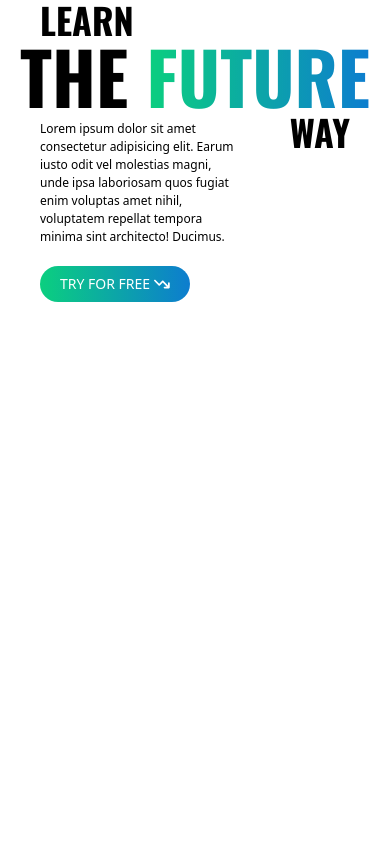
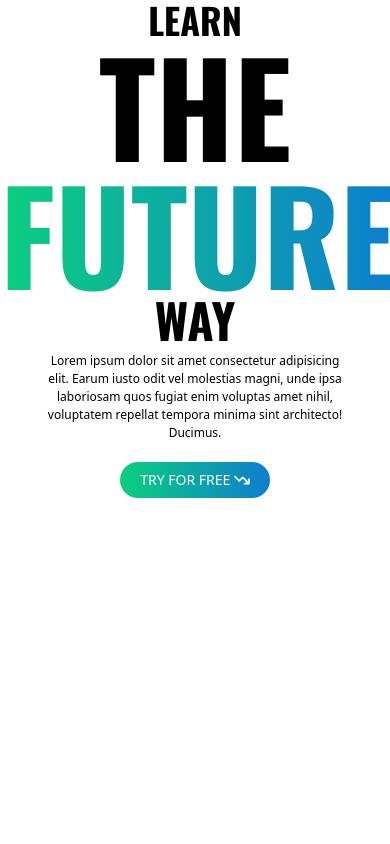
Before and after one commit to sambitsingha/SynthoPrep, a React (Vite) app in the folder client/: page / in a window 390 px wide. Shown: the top 844 px of the page. Built offline with nearby package versions, Linux system fonts and the light colour scheme.

Commit message:
Mobile responsiveness added

```diff
--- a/client/src/components/Homepage/Hero.jsx
+++ b/client/src/components/Homepage/Hero.jsx
@@ -6,25 +6,27 @@ const Hero = () => {
 		<div>
 			<div className='md:mx-10 lg:mx-20'>
 				<div className='hero-text flex flex-col'>
-					<span className='line-1 pl-10 lg:pl-16 text-4xl md:text-6xl lg:text-8xl uppercase text-left'>
+					<span className='line-1 sm:pl-10 lg:pl-16 text-4xl sm:text-5xl md:text-6xl lg:text-8xl uppercase text-center sm:text-left'>
 						Learn
 					</span>
-					<span className='line-2 uppercase text-7xl md:text-9xl lg:text-[16rem] text-center'>
+					<span className='line-2 uppercase text-9xl lg:text-[16rem] text-center'>
 						The <span className='text-gradient'>Future</span>
 					</span>
-					<span className='line-3 mb-2 pr-10 lg:pr-16 uppercase text-4xl md:text-6xl lg:text-8xl text-right'>
+					<span className='line-3 mb-2 sm:pr-10 lg:pr-16 uppercase text-5xl md:text-6xl lg:text-8xl text-center sm:text-right'>
 						way
 					</span>
 				</div>
-				<p className='line-4 text-[12px] md:text-sm mx-10 lg:mx-20 w-1/2 lg:w-1/3 -mt-10 md:-mt-12 lg:-mt-20'>
+				<p className='line-4 text-[12px] md:text-sm mx-10 lg:mx-20 md:w-1/3  md:-mt-12 lg:-mt-20 text-center md:text-left'>
 					Lorem ipsum dolor sit amet consectetur adipisicing elit. Earum iusto
 					odit vel molestias magni, unde ipsa laboriosam quos fugiat enim
 					voluptas amet nihil, voluptatem repellat tempora minima sint
 					architecto! Ducimus.
 				</p>
-				<button className='button gradient mx-10 lg:mx-16 uppercase bg-sky-500 my-5 py-2 px-5 lg:py-4 lg:px-10 rounded-3xl text-white text-sm lg:text-xl'>
-					Try For Free <FontAwesomeIcon icon={faArrowTrendDown} />
-				</button>
+				<div className='flex justify-center items-center md:justify-start'>
+					<button className='button gradient mx-10 lg:mx-16 uppercase bg-sky-500 my-5 py-2 px-5 lg:py-4 lg:px-10 rounded-3xl text-white text-sm lg:text-xl'>
+						Try For Free <FontAwesomeIcon icon={faArrowTrendDown} />
+					</button>
+				</div>
 			</div>
 		</div>
 	);
```
